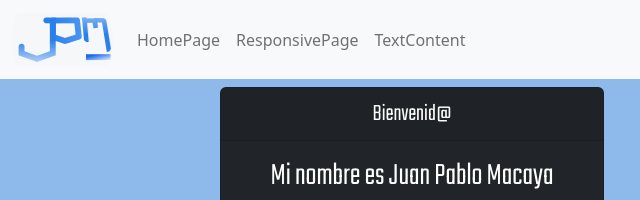
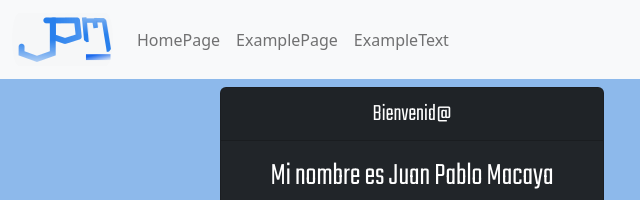
Before and after one commit to JPABLOMACAYA/webPersonal, a plain HTML site: page index.html in a window 1280 px wide. Shown: the top 200 px of the page, 0-640 px from the left. Drawn offline with nearby package versions, Linux system fonts and the light colour scheme; a script that the page names is missing.

Commit message:
Update index.html

```diff
--- a/index.html
+++ b/index.html
@@ -38,8 +38,8 @@
                         <a class="nav-link" aria-current="page" href="index.html"
                             >HomePage</a
                         >
-                        <a class="nav-link" href="responsive.html">ResponsivePage</a>
-                        <a class="nav-link" href="textContent.html">TextContent</a>
+                        <a class="nav-link" href="responsive.html">ExamplePage</a>
+                        <a class="nav-link" href="textContent.html">ExampleText</a>
                     </div>
                 </div>
             </div>
@@ -136,10 +136,10 @@
                             </a>
                         </li>
                         <li class="list-group-item">
-                            Te invito a mi <a href="https://www.linkedin.com/in/juan-pablo-macaya-89b146247/">LinkedIn</a>
+                            Cel +569 6296 8597
                         </li>
                         <li class="list-group-item">
-                            Cel +569 6296 8597
+                            Te invito a mi <a href="https://www.linkedin.com/in/juan-pablo-macaya-89b146247/">LinkedIn</a>
                         </li>
                     </ul>
                 </div>
```
